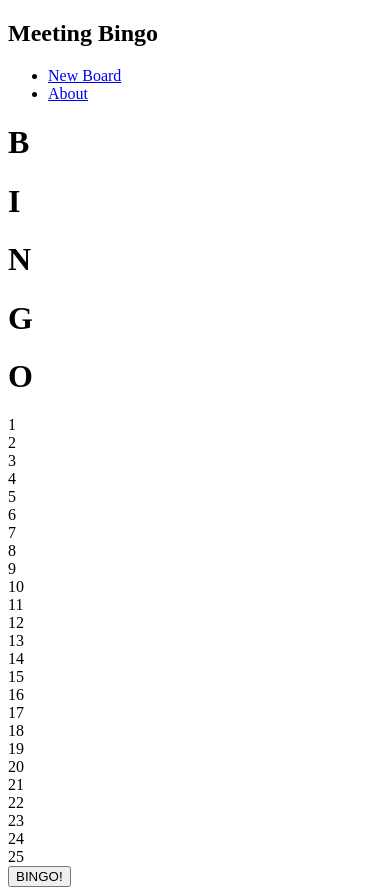
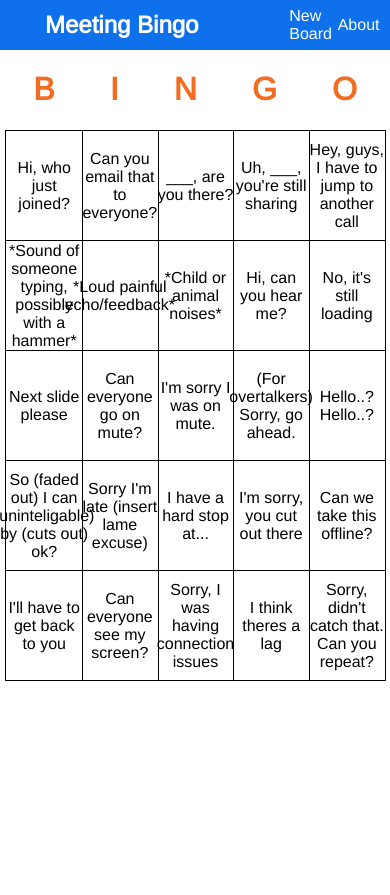
Before and after one commit to WCampbell94/meeting-bingo, a plain HTML site: page index.html in a window 390 px wide. After the commit the page ends 844 px from the top, so only its background shows below. Drawn offline with nearby package versions, Linux system fonts and the light colour scheme.

Commit message:
Added styling, and improved html. Inserted media query for smaller screens

```diff
--- a/index.html
+++ b/index.html
@@ -4,51 +4,65 @@
 		<meta charset="UTF-8" />
 		<meta name="viewport" content="width=device-width, initial-scale=1.0" />
 		<link rel="stylesheet" href="style.css" />
+		<link
+			href="https://fonts.googleapis.com/css2?family=Arimo&display=swap"
+			rel="stylesheet"
+		/>
+
 		<title>Meeting Bingo 😆</title>
 	</head>
 	<body>
 		<nav>
 			<h1>Meeting Bingo</h1>
-			<ul>
-				<li><a href="#">New Board</a></li>
-				<li><a href="#">About</a></li>
-			</ul>
+			<div class="link-container">
+				<div class="link">New Board</div>
+				<div class="link">About</div>
+			</div>
 		</nav>
+		<div class="headers">
+			<h1>B</h1>
+			<h1>I</h1>
+			<h1>N</h1>
+			<h1>G</h1>
+			<h1>O</h1>
+		</div>
 		<div class="board">
-			<div class="headers">
-				<h1>B</h1>
-				<h1>I</h1>
-				<h1>N</h1>
-				<h1>G</h1>
-				<h1>O</h1>
+			<div class="cell">Hi, who just joined?</div>
+			<div class="cell">Can you email that to everyone?</div>
+			<div class="cell">___, are you there?</div>
+			<div class="cell">Uh, ___, you're still sharing</div>
+			<div class="cell">
+				Hey, guys, I have to jump to another call
 			</div>
-			<div class="cell">1</div>
-			<div class="cell">2</div>
-			<div class="cell">3</div>
-			<div class="cell">4</div>
-			<div class="cell">5</div>
-			<div class="cell">6</div>
-			<div class="cell">7</div>
-			<div class="cell">8</div>
-			<div class="cell">9</div>
-			<div class="cell">10</div>
-			<div class="cell">11</div>
-			<div class="cell">12</div>
-			<div class="cell">13</div>
-			<div class="cell">14</div>
-			<div class="cell">15</div>
-			<div class="cell">16</div>
-			<div class="cell">17</div>
-			<div class="cell">18</div>
-			<div class="cell">19</div>
-			<div class="cell">20</div>
-			<div class="cell">21</div>
-			<div class="cell">22</div>
-			<div class="cell">23</div>
-			<div class="cell">24</div>
-			<div class="cell">25</div>
+			<div class="cell">
+				*Sound of someone typing, possibly with a hammer*
+			</div>
+			<div class="cell">*Loud painful echo/feedback*</div>
+			<div class="cell">*Child or animal noises*</div>
+			<div class="cell">Hi, can you hear me?</div>
+			<div class="cell">No, it's still loading</div>
+			<div class="cell">Next slide please</div>
+			<div class="cell">Can everyone go on mute?</div>
+			<div class="cell">I'm sorry I was on mute.</div>
+			<div class="cell">
+				(For overtalkers) Sorry, go ahead.
+			</div>
+			<div class="cell">Hello..? Hello..?</div>
+			<div class="cell">
+				So (faded out) I can (uninteligable) by (cuts out) ok?
+			</div>
+			<div class="cell">
+				Sorry I'm late (insert lame excuse)
+			</div>
+			<div class="cell">I have a hard stop at...</div>
+			<div class="cell">I'm sorry, you cut out there</div>
+			<div class="cell">Can we take this offline?</div>
+			<div class="cell">I'll have to get back to you</div>
+			<div class="cell">Can everyone see my screen?</div>
+			<div class="cell">Sorry, I was having connection issues</div>
+			<div class="cell">I think theres a lag</div>
+			<div class="cell">Sorry, didn't catch that. Can you repeat?</div>
 		</div>
-		<button>BINGO!</button>
 		<script src="./script.js"></script>
 	</body>
 </html>
--- a/style.css
+++ b/style.css
@@ -0,0 +1,98 @@
+html {
+	/*  */
+}
+body {
+	font-family: 'Arimo', sans-serif;
+
+	overflow: hidden;
+	margin: 0;
+	padding: 0;
+	display: flex;
+	flex-direction: column;
+	align-items: center;
+}
+
+nav {
+	height: 50px;
+	display: flex;
+	width: 100%;
+	background-color: #0e71eb;
+	color: white;
+	justify-content: space-between;
+	align-items: center;
+}
+
+nav > h1 {
+	flex: 5;
+	padding: 0;
+	margin: 0;
+	padding-left: 45px;
+}
+
+.link-container {
+	padding-right: 10px;
+	flex: 2;
+	margin: 0;
+	height: 100%;
+
+	display: flex;
+	justify-content: space-between;
+	align-items: center;
+}
+
+.link {
+	display: flex;
+	justify-content: center;
+	align-items: center;
+	width: 100%;
+	height: 100%;
+	list-style: none;
+	padding-left: 5px;
+	transition: all 0.5s;
+}
+
+.link:hover {
+	color: black;
+	transform: scale(1.3);
+}
+
+.headers {
+	color: #f26c21;
+	width: 67%;
+	padding: 0px;
+	display: flex;
+	justify-content: space-between;
+}
+
+.board {
+	width: 80%;
+	height: 550px;
+	display: grid;
+	grid-template-columns: repeat(5, 20%);
+	grid-template-rows: repeat(5, 20%);
+	border-bottom: 1px solid black;
+	border-left: 1px solid black;
+
+	grid-gap: 0px;
+}
+
+.cell {
+	height: 100%;
+	width: 100%;
+	display: flex;
+	border-top: 1px solid black;
+	border-right: 1px solid black;
+	text-align: center;
+	justify-content: center;
+	align-items: center;
+	flex-wrap: wrap;
+}
+
+@media screen and (max-width: 600px) {
+	.headers {
+		width: 83%;
+	}
+	.board {
+		width: 97%;
+	}
+}
```
